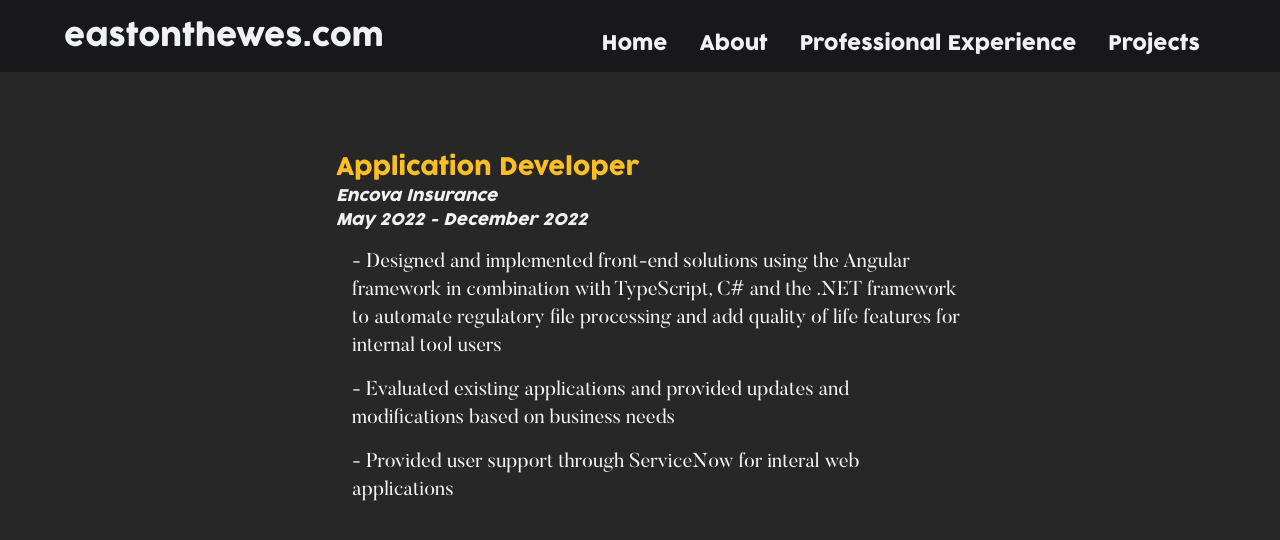
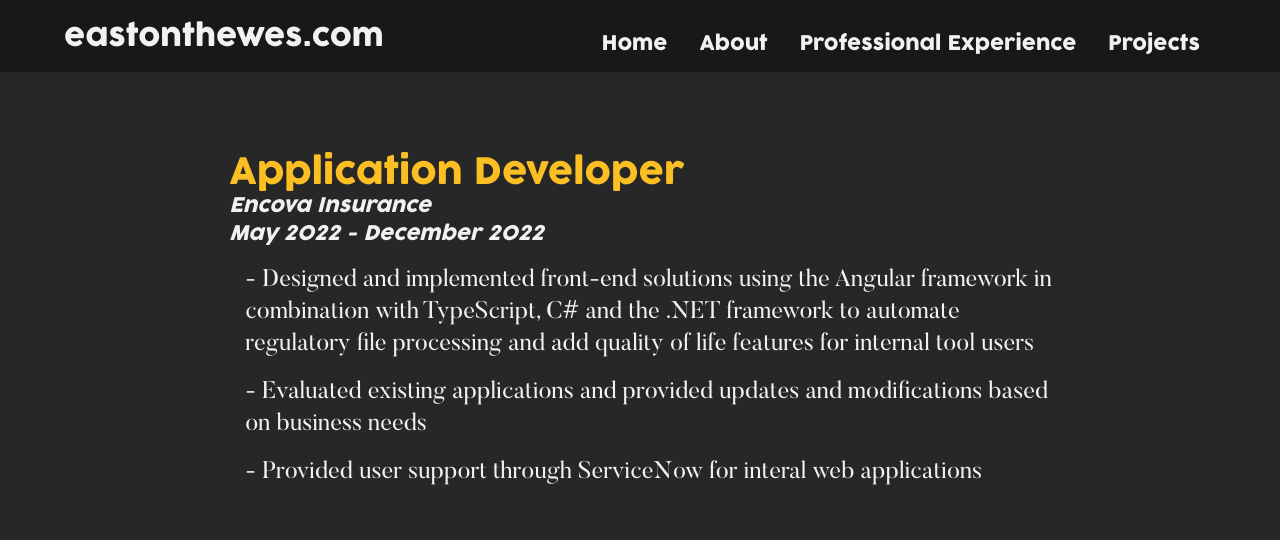
Before and after one commit to EastonThewes/eastonthewes.com, a Nuxt app in the folder eastonthewes.com/: page /xp in a window 1280 px wide. Shown: the top 540 px of the page. Built offline with nearby package versions, Linux system fonts and the light colour scheme.

Commit message:
made xp card bigger

```diff
--- a/eastonthewes.com/components/XPCard.vue
+++ b/eastonthewes.com/components/XPCard.vue
@@ -1,11 +1,11 @@
 <template>
-    <div class="mx-auto w-4/5 md:w-1/2 rounded-xl pb-4" id="XPCard">
-        <div  class="text-amber-400 text-2xl title pl-4 pt-4"><h1>{{ title }}</h1></div>
-        <div class="text-primary text-md title pl-4 "><h1><i>{{ company }}</i></h1></div>
-        <div class="text-primary text-md title pl-4 "><h1><i>{{ startDate }} - {{ endDate }}</i></h1></div>
-        <div class="pt-4 pl-8 desc text-xl"><p class="text-primary ">- {{ desc1 }}</p></div>
-        <div class="pt-4 pl-8 desc text-xl"><p class="text-primary">- {{ desc2 }}</p></div>
-        <div class="pt-4 pl-8 desc text-xl"><p class="text-primary">- {{ desc3 }}</p></div>
+    <div class="mx-auto w-4/5 md:w-2/3 rounded-xl pb-4" id="XPCard">
+        <div  class="text-amber-400 text-4xl title pl-4 pt-4"><h1>{{ title }}</h1></div>
+        <div class="text-primary text-xl title pl-4 "><h1><i>{{ company }}</i></h1></div>
+        <div class="text-primary text-xl title pl-4 "><h1><i>{{ startDate }} - {{ endDate }}</i></h1></div>
+        <div class="pt-4 pl-8 desc text-2xl"><p class="text-primary ">- {{ desc1 }}</p></div>
+        <div class="pt-4 pl-8 desc text-2xl"><p class="text-primary">- {{ desc2 }}</p></div>
+        <div class="pt-4 pl-8 desc text-2xl"><p class="text-primary">- {{ desc3 }}</p></div>
     </div>
 </template>
 
```
